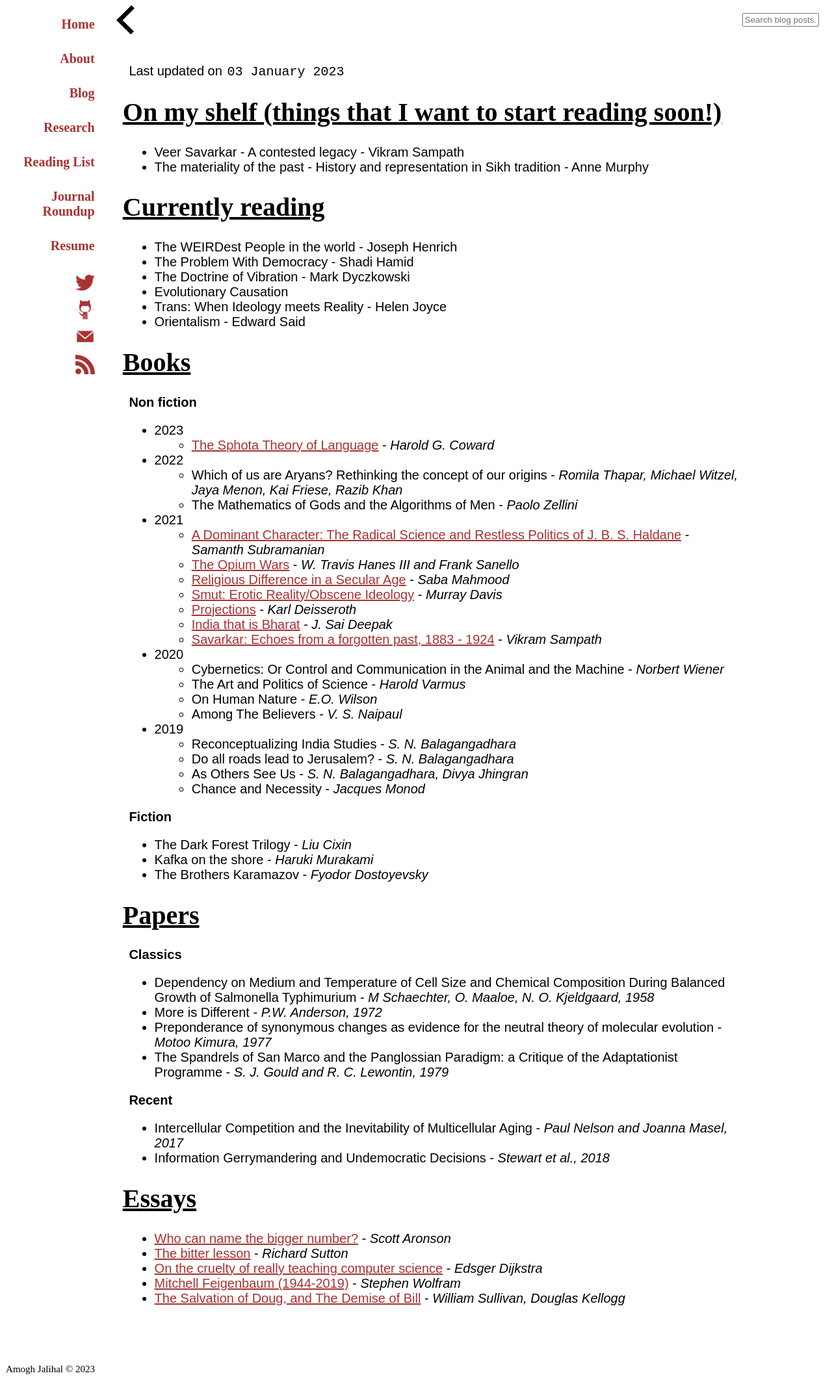
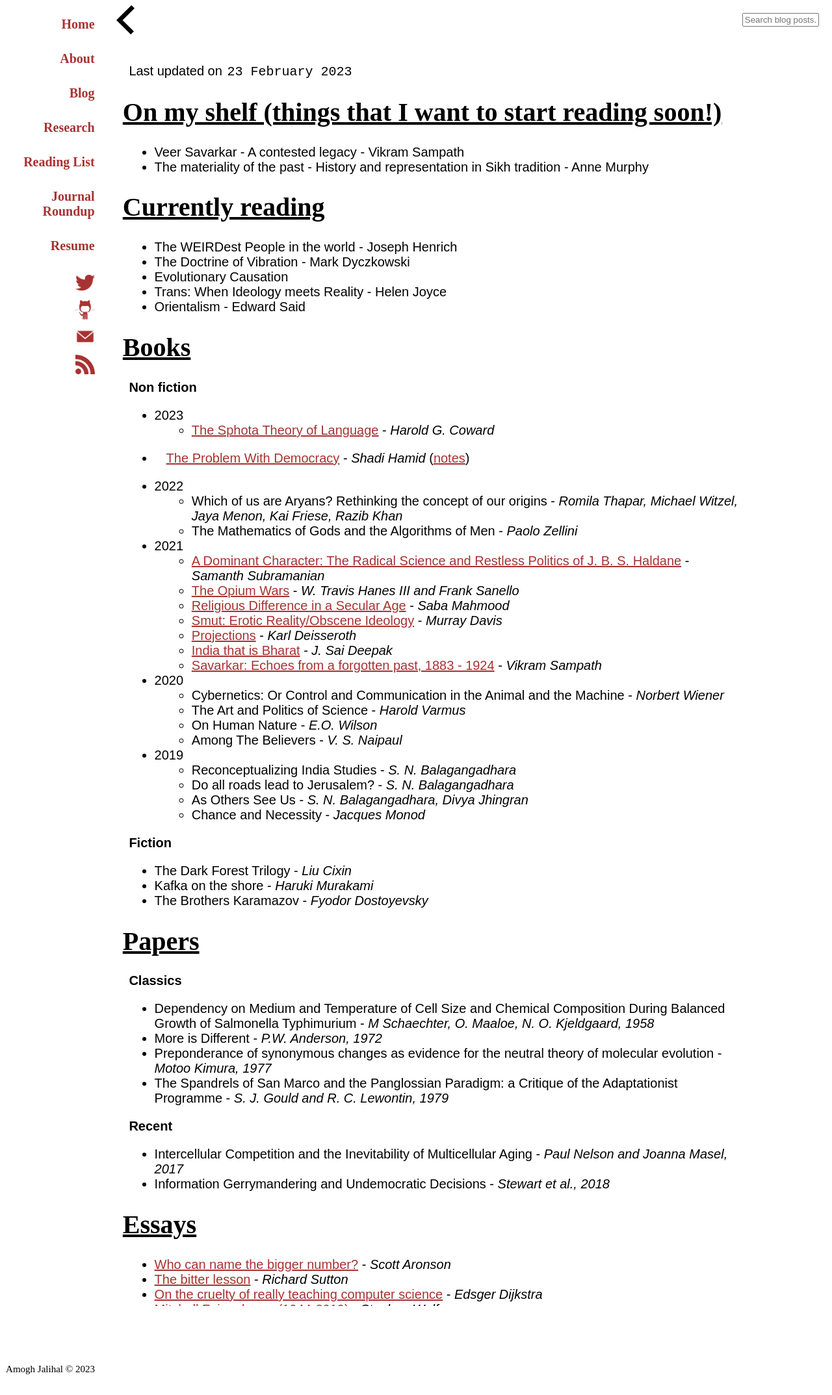
Before and after one commit to amoghpj/amoghpj.github.io, a Jekyll site: the page built from readinglist.md, in a window 1280 px wide. Shown: the whole page at 65% size. Built offline with Jekyll 4.4.1, drawn with Linux system fonts in a browser that asks for light colours; comment, search, counter and statistics services are not loaded.

Commit message:
Add book review of problem with democracy

```diff
--- a/readinglist.md
+++ b/readinglist.md
@@ -2,7 +2,7 @@
 layout: default
 title: Reading list
 ---
-Last updated on `03 January 2023`
+Last updated on `23 February 2023`
 
 # On my shelf (things that I want to start reading soon!)
 
@@ -12,7 +12,6 @@ Last updated on `03 January 2023`
 # Currently reading
 
 - The WEIRDest People in the world - Joseph Henrich
-- The Problem With Democracy - Shadi Hamid
 - The Doctrine of Vibration - Mark Dyczkowski
 - Evolutionary Causation
 - Trans: When Ideology meets Reality - Helen Joyce
@@ -23,6 +22,7 @@ Last updated on `03 January 2023`
 **Non fiction**
 - 2023
   - [The Sphota Theory of Language](https://www.amazon.com/gp/product/8120801814/ref=ppx_yo_dt_b_asin_title_o03_s00?ie=UTF8&psc=1) - *Harold G. Coward*
+- [The Problem With Democracy](https://www.brookings.edu/books/the-problem-of-democracy-america-the-middle-east-and-the-rise-and-fall-of-an-idea/) - *Shadi Hamid* ([notes]((https://amoghpj.github.io/2023/02/23/the-problem-with-democracy)))
 
 - 2022
   - Which of us are Aryans? Rethinking the concept of our origins - *Romila Thapar, Michael Witzel, Jaya Menon, Kai Friese, Razib Khan*
```
Also changed, not shown: _posts/2023-02-23-the-problem-with-democracy.md (added, +20 -0 lines).
